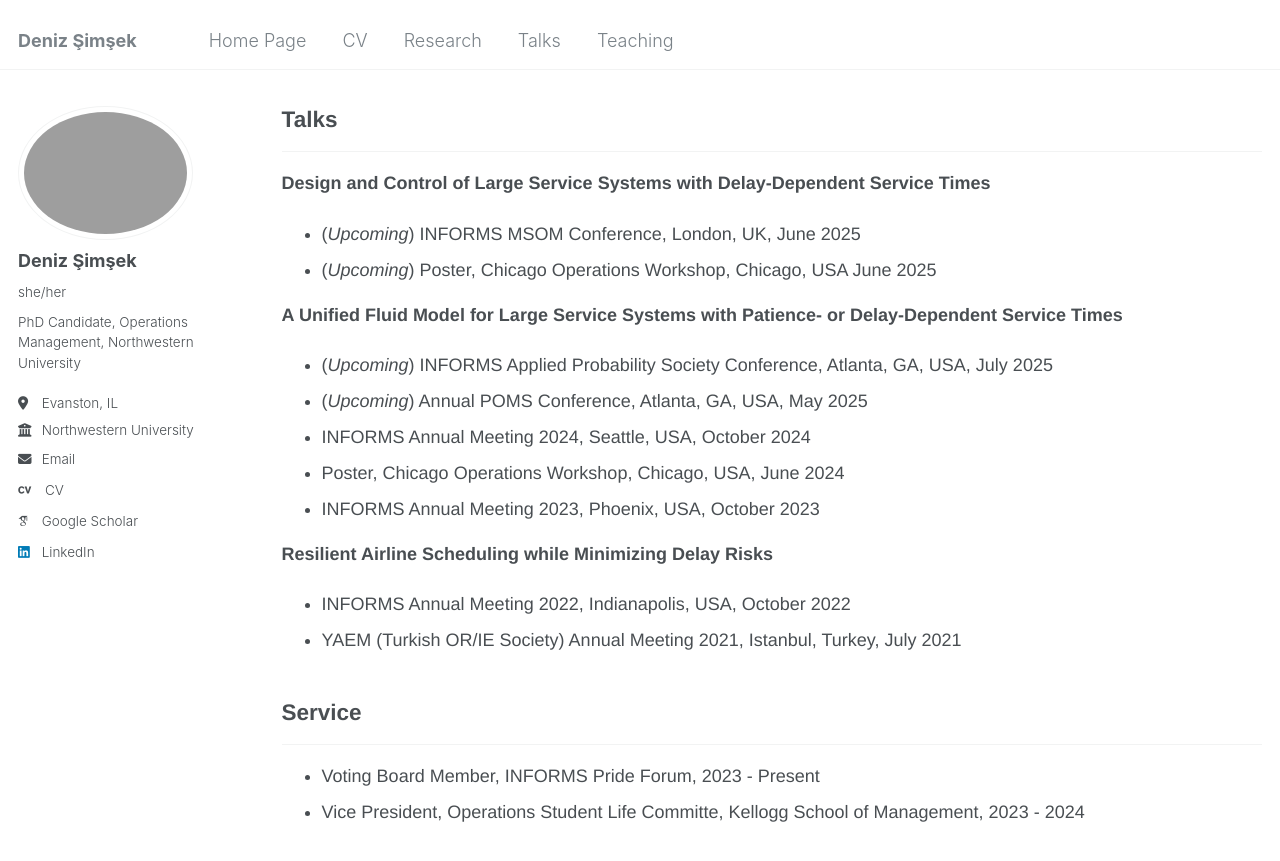
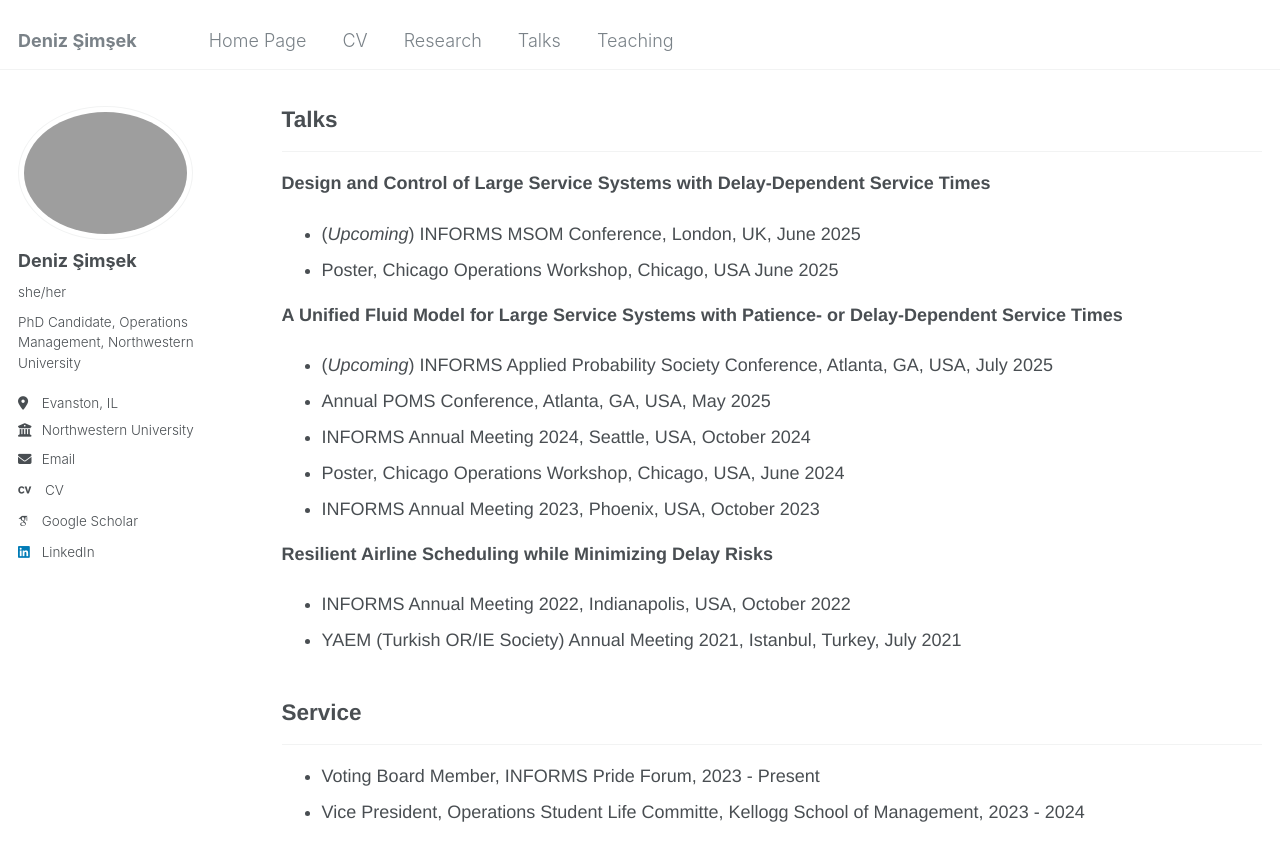
Before and after one commit to deniz-simsek/deniz-simsek.github.io, a Jekyll site: the page built from _pages/cv.md, in a window 1280 px wide and 900 px high, scrolled down 804 px. Shown: the top 861 px of the window. Built offline with Jekyll 4.4.1, drawn with Linux system fonts in a browser that asks for light colours; some web fonts are replaced.

Commit message:
Update cv.md

```diff
--- a/_pages/cv.md
+++ b/_pages/cv.md
@@ -38,11 +38,11 @@ Here is my full <a href="https://deniz-simsek.github.io/files/resume.pdf" target
 
 **Design and Control of Large Service Systems with Delay-Dependent Service Times**
   * (_Upcoming_) INFORMS MSOM Conference, London, UK, June 2025
-  * (_Upcoming_) Poster, Chicago Operations Workshop, Chicago, USA June 2025
+  * Poster, Chicago Operations Workshop, Chicago, USA June 2025
 
 **A Unified Fluid Model for Large Service Systems with Patience- or Delay-Dependent Service Times**
   * (_Upcoming_) INFORMS Applied Probability Society Conference, Atlanta, GA, USA, July 2025
-  * (_Upcoming_) Annual POMS Conference, Atlanta, GA, USA, May 2025
+  * Annual POMS Conference, Atlanta, GA, USA, May 2025
   * INFORMS Annual Meeting 2024, Seattle, USA, October 2024
   * Poster, Chicago Operations Workshop, Chicago, USA, June 2024
   * INFORMS Annual Meeting 2023, Phoenix, USA, October 2023
```
